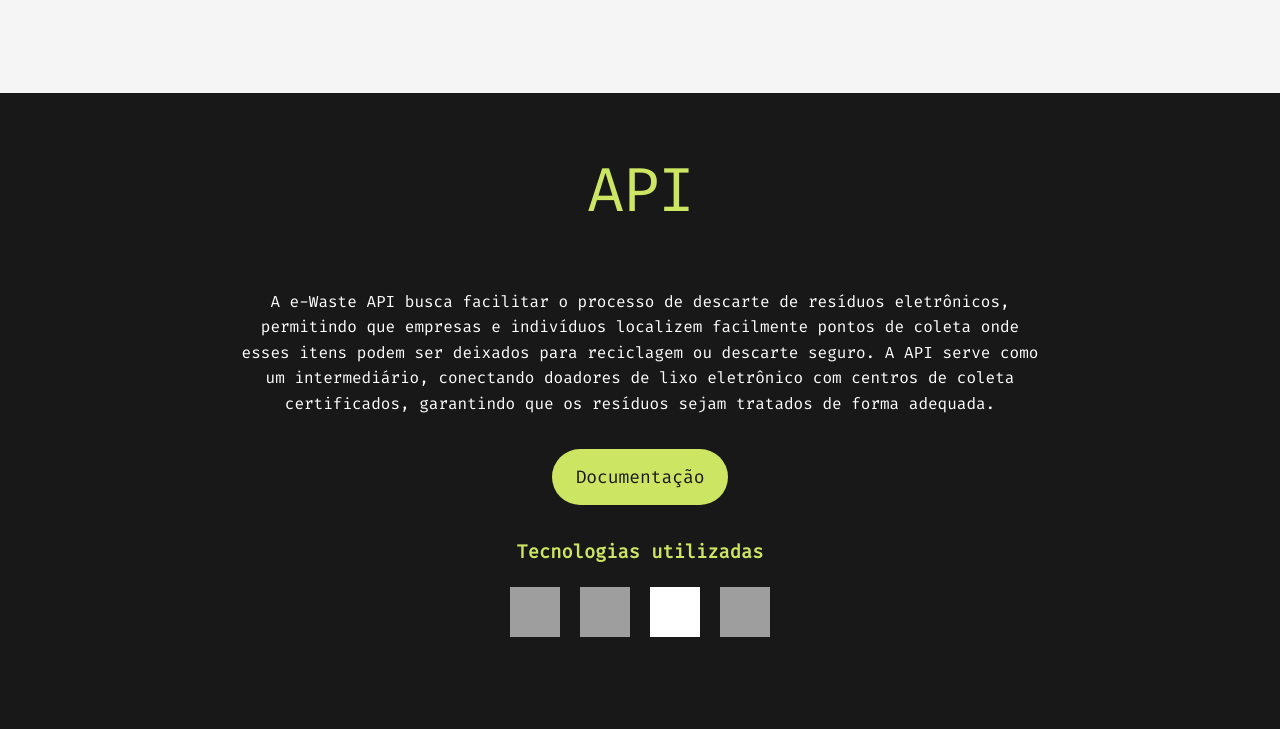
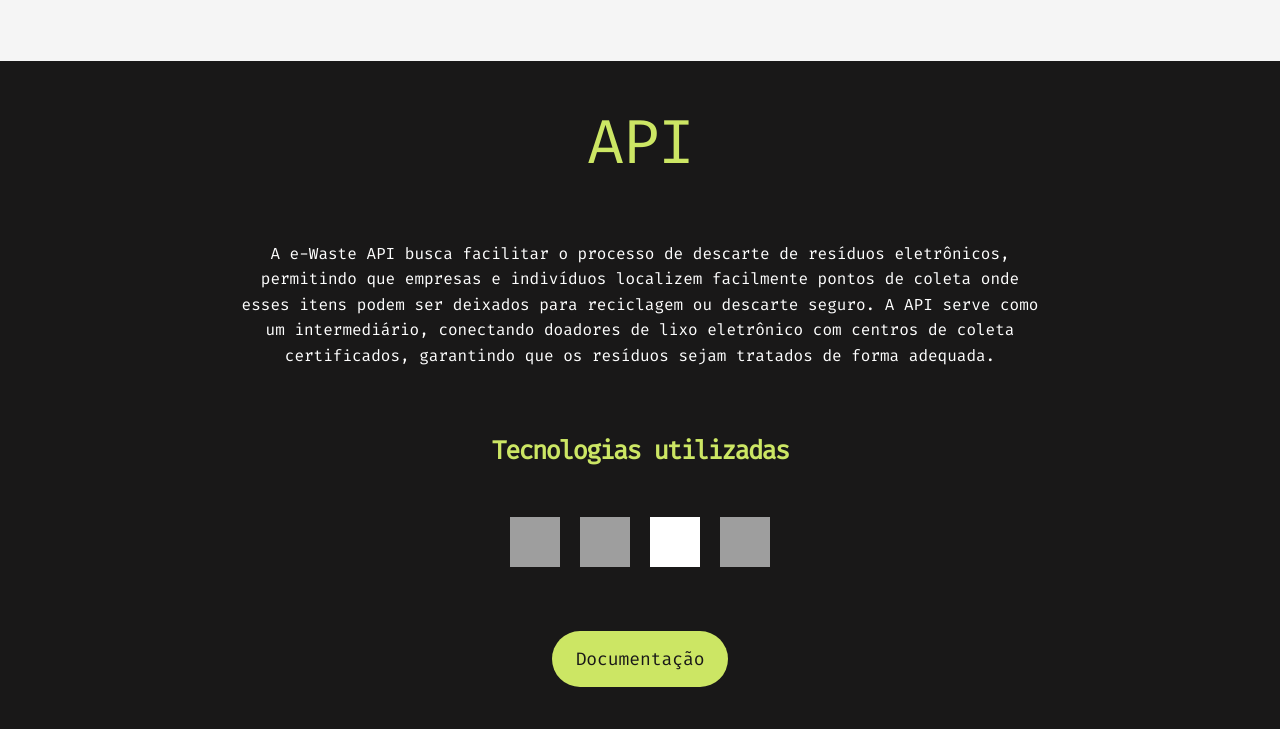
Before and after one commit to ste-coding/miniprojeto-api-M4, a website: page index.html in a window 1280 px wide. Shown: the part 1171-1900 px from the top of the page. Drawn offline with Linux system fonts and the light colour scheme; grey boxes are pictures that could not be loaded.

Commit message:
fix: padding and margin in api section

```diff
--- a/assets/style.css
+++ b/assets/style.css
@@ -16,7 +16,7 @@ body {
 .hero,
 .about,
 .api {
-    padding: 4rem 1rem;
+    padding: 3rem 1rem;
 }
 
 header {
@@ -106,6 +106,7 @@ nav ul li a:hover {
     line-height: 1.5rem;
     letter-spacing: -0.0045rem;
     transition: background-color 0.3s ease, color 0.3s ease;
+    margin-top: 4rem;
 }
 
 .btn:hover {
@@ -146,7 +147,6 @@ nav ul li a:hover {
     font-weight: 500;
     line-height: 2.25rem;
     letter-spacing: -0.015rem;
-    margin-bottom: 2rem;
 }
 
 .api {
@@ -160,6 +160,16 @@ nav ul li a:hover {
     font-size: 3.875rem;
     font-family: 'Fira Code';
     font-weight: 400;
+    line-height: 4.25rem;
+    letter-spacing: -0.11625rem;
+    margin-bottom: 2rem;
+}
+
+.api h3 {
+    color: #CCE664;
+    font-size: 1.6rem;
+    font-family: 'Fira Code';
+    font-weight: 600;
     line-height: 4.25rem;
     letter-spacing: -0.11625rem;
     margin-bottom: 2rem;
@@ -181,7 +191,8 @@ nav ul li a:hover {
 }
 
 .used-techs {
-    padding: 2rem 0;
+    padding: 1rem 0;
+    margin-bottom: 2rem;
 }
 
 .tech {
--- a/index.html
+++ b/index.html
@@ -42,8 +42,6 @@
                 <h2 id="title-api">API</h2>
                 <div class="subtitulo-api">
                     <p>A e-Waste API busca facilitar o processo de descarte de resíduos eletrônicos, permitindo que empresas e indivíduos localizem facilmente pontos de coleta onde esses itens podem ser deixados para reciclagem ou descarte seguro. A API serve como um intermediário, conectando doadores de lixo eletrônico com centros de coleta certificados, garantindo que os resíduos sejam tratados de forma adequada.</p>
-
-                    <a href="https://swagger-documentation-ewaste.netlify.app/" class="btn" target="_blank">Documentação</a>
                     <div class="used-techs">
                         <h3>Tecnologias utilizadas</h3>
                         <div class="tech">
@@ -52,6 +50,7 @@
                             <img src="https://cdn.jsdelivr.net/gh/devicons/devicon/icons/express/express-original.svg" alt="Express Logo" class="logo-express">
                             <img src="https://cdn.jsdelivr.net/gh/devicons/devicon/icons/swagger/swagger-original.svg" alt="Swagger Logo">
                         </div>
+                        <a href="https://swagger-documentation-ewaste.netlify.app/" class="btn" target="_blank">Documentação</a>
                     </div>
         </section>
 
```
